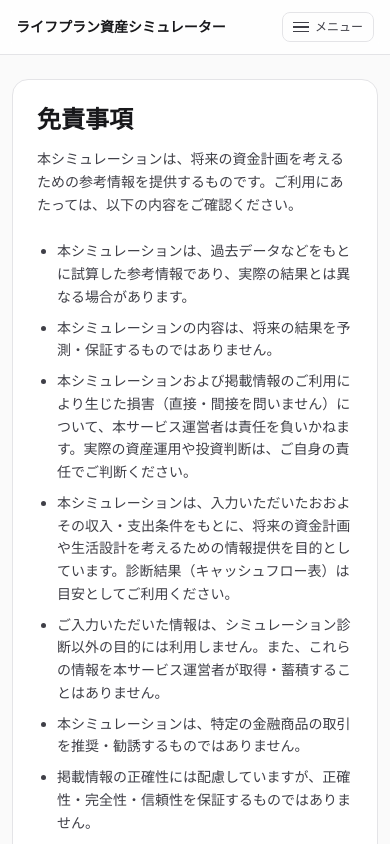
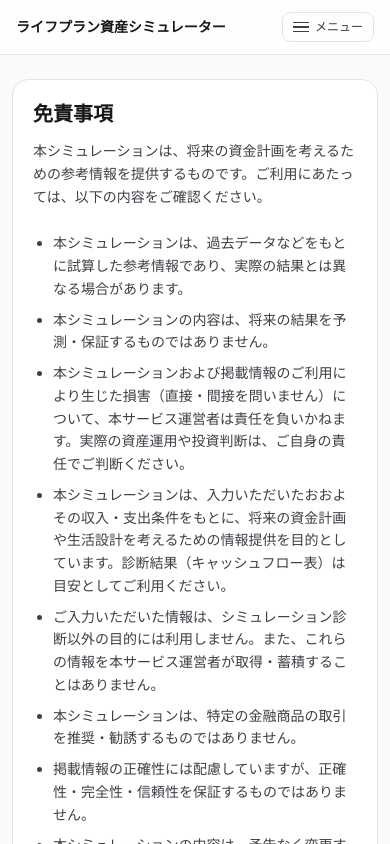
Before and after one commit to melos9/life_pay, a Next.js app: page /disclaimer in a window 390 px wide. Shown: the top 844 px of the page. Built offline with nearby package versions, Linux system fonts and the light colour scheme.

Commit message:
style: 案内系ページの余白と見出しサイズをスマホ向けに段階化

```diff
--- a/app/contact/page.tsx
+++ b/app/contact/page.tsx
@@ -12,8 +12,8 @@ export const metadata: Metadata = {
 
 export default function ContactPage() {
   return (
-    <section className="mx-auto max-w-3xl rounded-2xl border border-zinc-200 bg-white p-6 lg:p-8">
-      <h1 className="text-2xl font-bold text-zinc-900">お問い合わせ</h1>
+    <section className="mx-auto max-w-3xl rounded-2xl border border-zinc-200 bg-white p-5 sm:p-6 lg:p-8">
+      <h1 className="text-xl sm:text-2xl font-bold text-zinc-900">お問い合わせ</h1>
       <p className="mt-3 text-sm leading-relaxed text-zinc-700">
         ご意見・不具合報告・改善要望は、下記の方法でご連絡ください。
       </p>
--- a/app/disclaimer/page.tsx
+++ b/app/disclaimer/page.tsx
@@ -12,8 +12,8 @@ export const metadata: Metadata = {
 
 export default function DisclaimerPage() {
   return (
-    <section className="mx-auto max-w-3xl rounded-2xl border border-zinc-200 bg-white p-6 lg:p-8">
-      <h1 className="text-2xl font-bold text-zinc-900">免責事項</h1>
+    <section className="mx-auto max-w-3xl rounded-2xl border border-zinc-200 bg-white p-5 sm:p-6 lg:p-8">
+      <h1 className="text-xl sm:text-2xl font-bold text-zinc-900">免責事項</h1>
       <p className="mt-3 text-sm leading-relaxed text-zinc-700">
         本シミュレーションは、将来の資金計画を考えるための参考情報を提供するものです。ご利用にあたっては、以下の内容をご確認ください。
       </p>
--- a/app/how-to-use/page.tsx
+++ b/app/how-to-use/page.tsx
@@ -12,8 +12,8 @@ export const metadata: Metadata = {
 
 export default function HowToUsePage() {
   return (
-    <section className="mx-auto max-w-3xl rounded-2xl border border-zinc-200 bg-white p-6 lg:p-8">
-      <h1 className="text-2xl font-bold text-zinc-900">使い方</h1>
+    <section className="mx-auto max-w-3xl rounded-2xl border border-zinc-200 bg-white p-5 sm:p-6 lg:p-8">
+      <h1 className="text-xl sm:text-2xl font-bold text-zinc-900">使い方</h1>
       <p className="mt-3 text-sm leading-relaxed text-zinc-700">
         このシミュレーターは、現在の資産・収入・支出・年金・家族構成をもとに、将来の資産推移を年次で試算するツールです。
       </p>
--- a/app/privacy-policy/page.tsx
+++ b/app/privacy-policy/page.tsx
@@ -12,8 +12,8 @@ export const metadata: Metadata = {
 
 export default function PrivacyPolicyPage() {
   return (
-    <section className="mx-auto max-w-3xl rounded-2xl border border-zinc-200 bg-white p-6 lg:p-8">
-      <h1 className="text-2xl font-bold text-zinc-900">プライバシーポリシー</h1>
+    <section className="mx-auto max-w-3xl rounded-2xl border border-zinc-200 bg-white p-5 sm:p-6 lg:p-8">
+      <h1 className="text-xl sm:text-2xl font-bold text-zinc-900">プライバシーポリシー</h1>
       <p className="mt-3 text-sm leading-relaxed text-zinc-700">
         ライフプラン資産シミュレーター（以下「本サービス」）における、情報の取り扱い方針をご案内します。
       </p>
```
